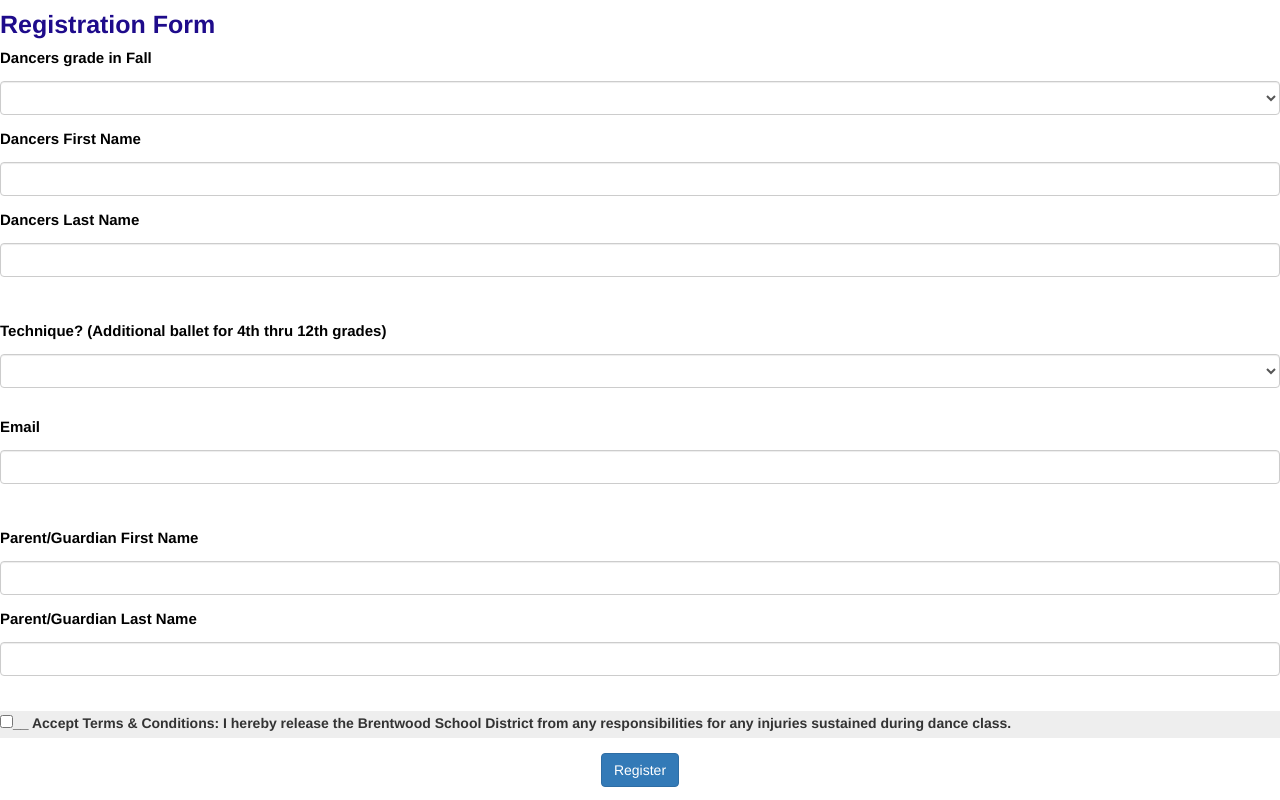
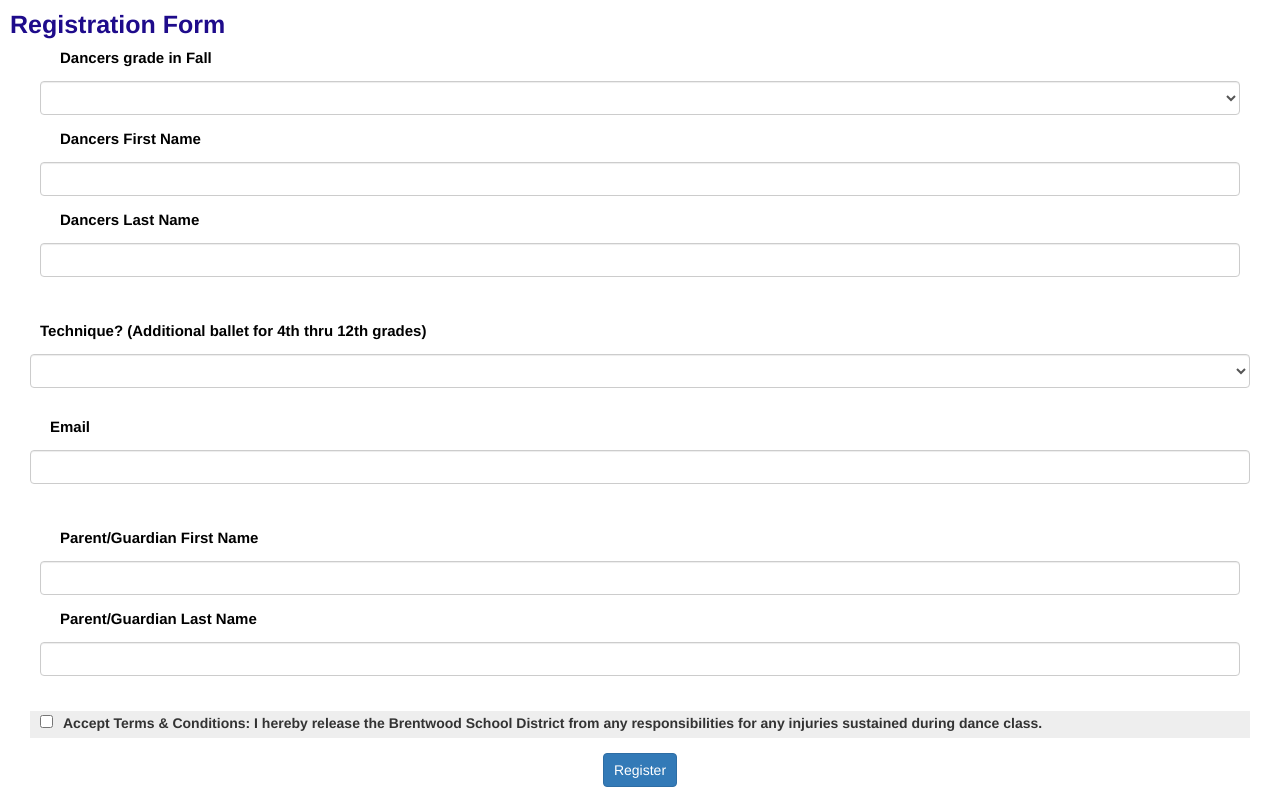
Before and after one commit to LCBeck/dance-website, an Angular app: page /registration in a window 1280 px wide. Built offline with nearby package versions, Linux system fonts and the light colour scheme.

Commit message:
definitely final commit

```diff
--- a/src/app/primary-page/primary-page.component.scss
+++ b/src/app/primary-page/primary-page.component.scss
@@ -21,6 +21,10 @@ body {
     background: $bg;
     color: text($bg);
     text-align: Center;
+    margin-bottom: 40px;
+    margin-top: 40px;
+    margin-left: 55px;
+    margin-right: 55px;
   }
   .center {
     display: flex;
--- a/src/app/registration/registration.component.html
+++ b/src/app/registration/registration.component.html
@@ -78,7 +78,7 @@
             </div><br>
             <div class="form-group form-check">
                 <div class="w-75 p-3" style="background-color: #eee;"><input type="checkbox" formControlName="acceptTerms" id="acceptTerms" class="form-check-input" [ngClass]="{ 'is-invalid': submitted && this.registerForm.controls.acceptTerms.errors }" />
-                <label for="acceptTerms" class="form-check-label">__ Accept Terms & Conditions: I hereby release the Brentwood School District from any responsibilities for any injuries sustained during dance class.	</label></div>
+                <label for="acceptTerms" class="form-check-label"> Accept Terms & Conditions: I hereby release the Brentwood School District from any responsibilities for any injuries sustained during dance class.	</label></div>
                 <div *ngIf="submitted && this.registerForm.controls.acceptTerms.errors" class="invalid-feedback">Accept Ts & Cs is required</div>
             </div>
             <div class="text-center">
--- a/src/app/registration/registration.component.scss
+++ b/src/app/registration/registration.component.scss
@@ -12,3 +12,7 @@ h6 {
     color: black;
 
 }
+div * {
+    padding-left: 10px;
+    padding-right: 10px;
+}
```
